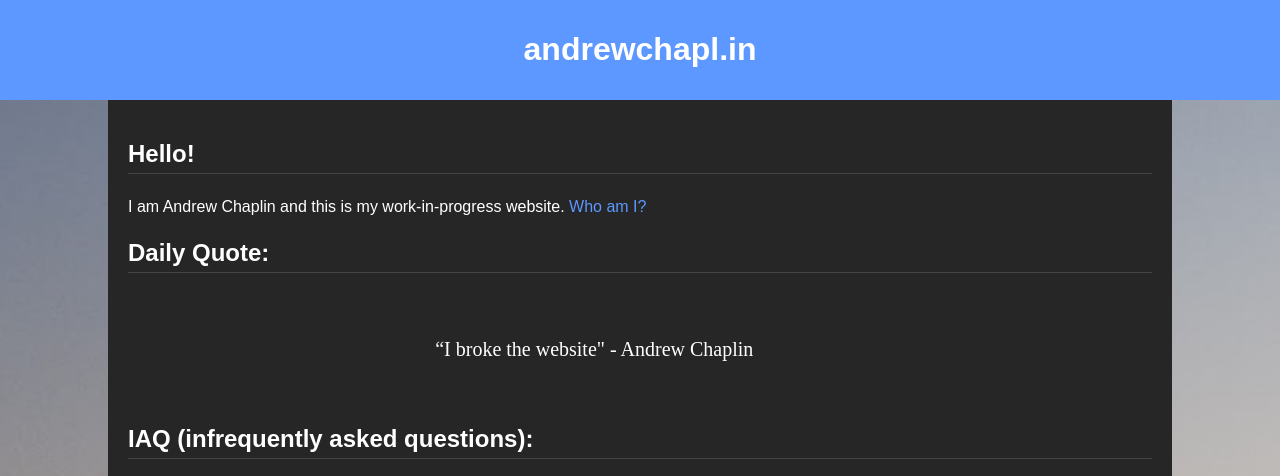
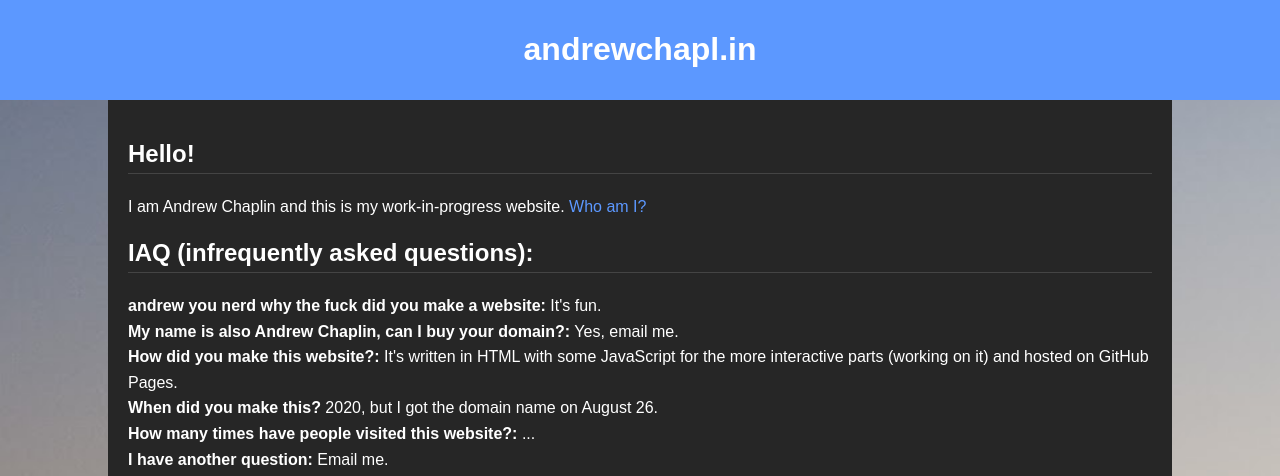
Before and after one commit to AverageChapstick/averagechapstick.github.io, a plain HTML site: page index.html in a window 1280 px wide. Shown: the top 476 px of the page. Drawn offline with Linux system fonts and the light colour scheme; no server answers.

Commit message:
Update index.html

```diff
--- a/index.html
+++ b/index.html
@@ -101,8 +101,8 @@
         <h2>Hello!</h2>
         <p>I am Andrew Chaplin and this is my work-in-progress website. <a href="/about/">Who am I?</a></p>
 
-        <h2>Daily Quote:</h2>
-        <div class="quote"><p>“I broke the website" - Andrew Chaplin</p></div>
+        <!--<h2>Daily Quote:</h2>
+        <div class="quote"><p>“I broke the website" - Andrew Chaplin</p></div>-->
 
         <!--<h2>Latest Update:</h2>
         <p>Favourite albums section added to <a href="/about/">"About Me"</a> page.</p>-->
```
